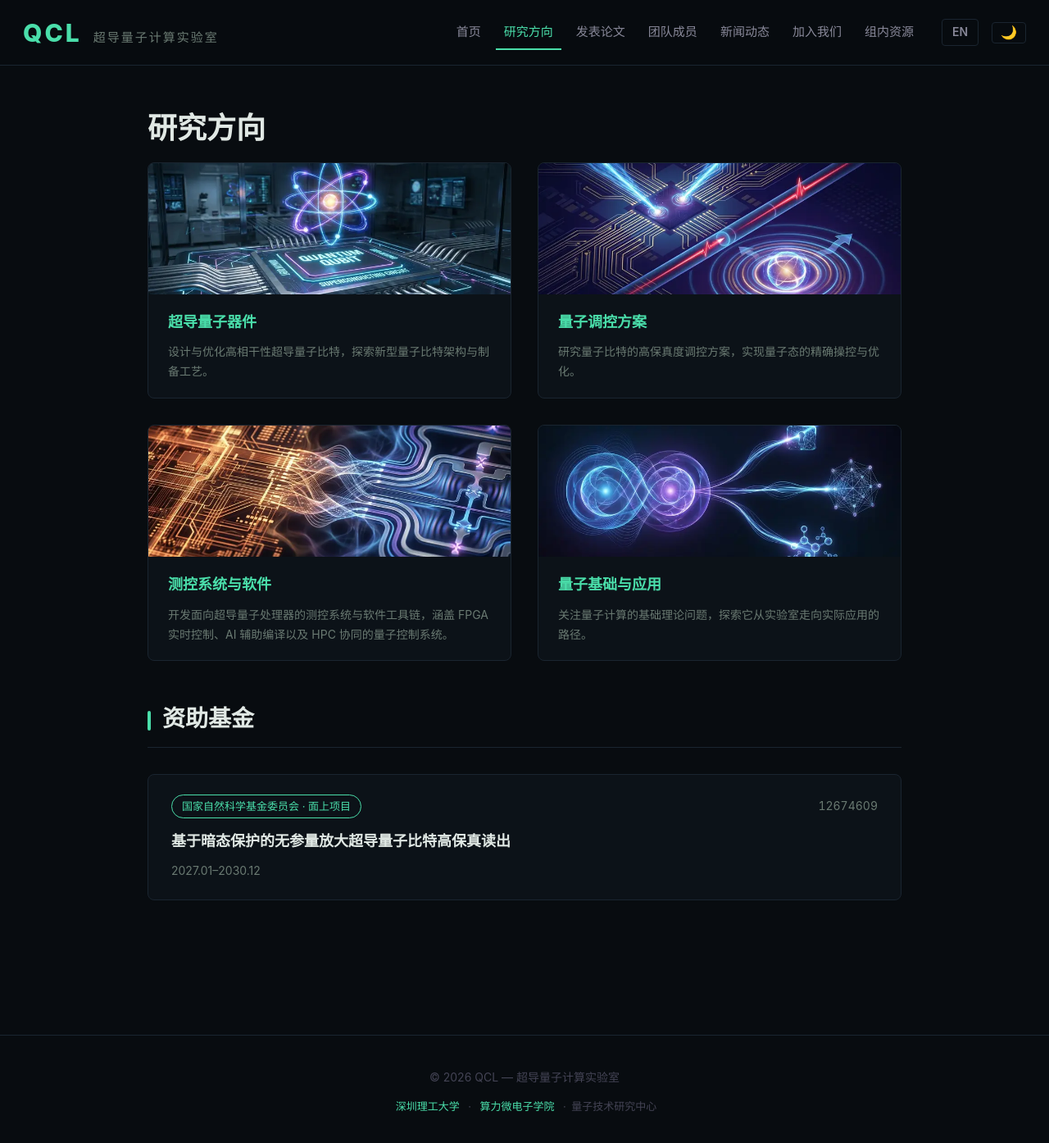
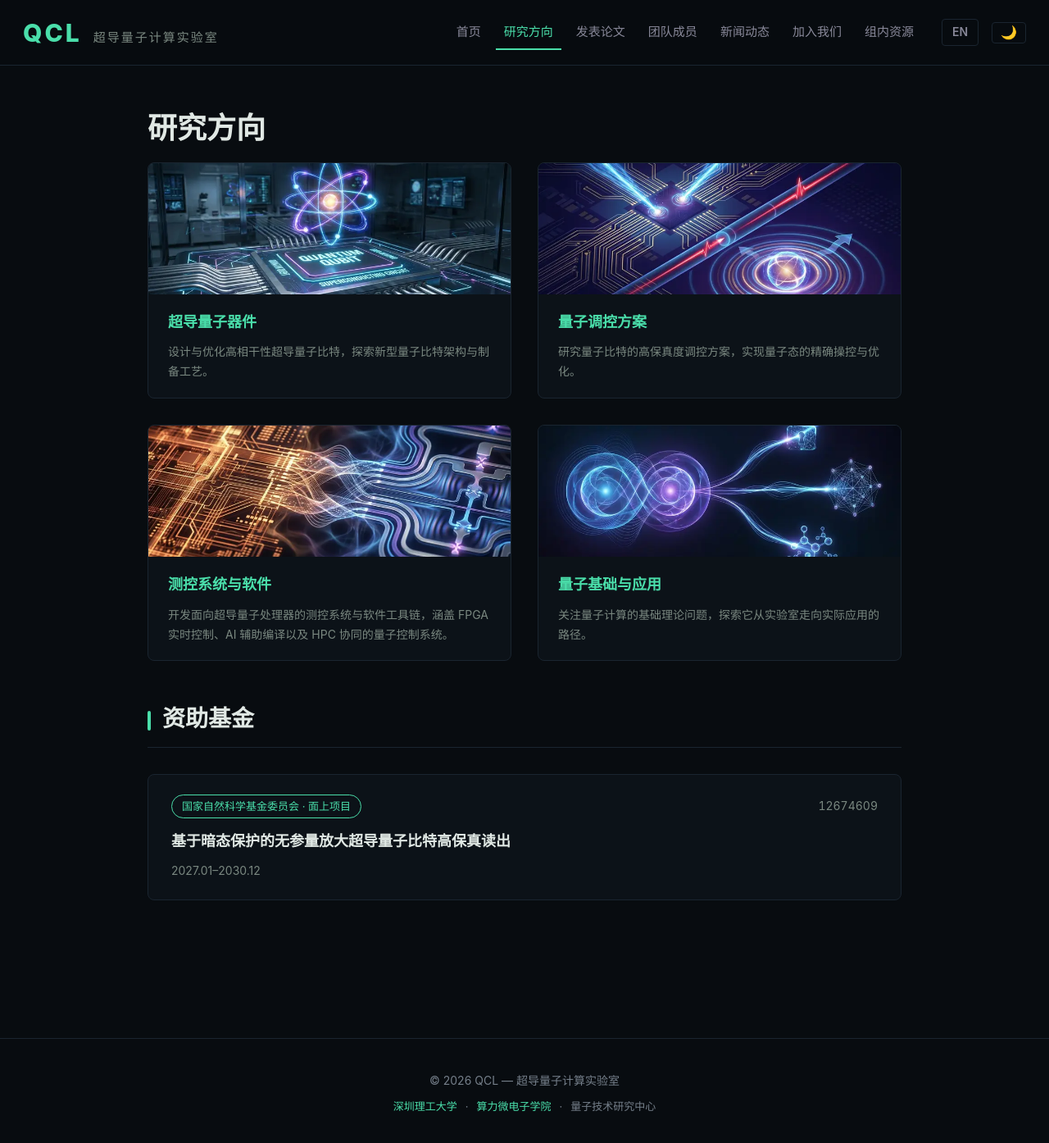
Before and after one commit to QCL-SUAT/qcl-suat.github.io, a Jekyll site: the page built from research.html, in a window 1280 px wide and 1400 px high. Shown: the top 1394 px of the window at 82% size. Built offline with Jekyll 4.4.1, drawn with Linux system fonts in a browser that asks for light colours.

Commit message:
site: 修复窄屏页脚与对比度，平板竖屏改用完整导航
窄屏审计（9 档宽度 × 16 页共 144 次实测）发现的问题，均为既有缺陷。

页脚
- 分隔符改由 ::before 挂到「后一项」上，不再写成独立元素：英文机构名在 390px 折行时
  「·」会被孤立在行首/行尾，读起来是碎句
- ≤768 补 .footer{padding:32px 20px}：此前沿用桌面的 56px，页脚内容盒只有 278px
  而正文是 350px，中文机构名被挤到换行
- body 改弹性列布局（min-height:100vh + main{flex:1}）让短页面页脚贴底：此前
  /publications/ 在 768 下页脚下方留 420px 纯背景空白

对比度（WCAG AA 需 4.5:1，括号内为实测）
- 深色 --text-dim #445(2.06:1) → #757f8a(4.63:1)；--text-secondary #6a7a72(4.16:1)
  → #7a8880(5.08:1)。dim 提到达标后会亮过 secondary，故两级同时提以保住层次
- 深色 --tag-color #4a6a5a(2.99:1) → #628a76(4.63:1)
- 浅色 --text-dim #99a0a8(2.48:1) → #66717c(4.69:1)；--text-secondary #6a7580(4.41:1)
  → #646f7a(4.82:1)；--accent #1a8a5a(4.35:1) → #178050(4.95:1)
- 复核：深浅两套主题共 11 组前景/背景组合全部达标

平板竖屏
- 汉堡菜单断点由 768 降到 720：iPad 竖屏此前也是汉堡菜单；721–768 新增一档把菜单项
  压到 12px / 窄内距，英文站七个菜单项也放得下
- 展开后的汉堡面板改 align-items:flex-start，不再整列居中
- 601–768 卡片网格改两列，此前单列 728px 宽、居中短文本显得很空

Co-Authored-By: Claude Code <noreply@anthropic.com>

```diff
--- a/_includes/footer.html
+++ b/_includes/footer.html
@@ -2,11 +2,11 @@
 
 <footer class="footer">
   <p class="footer-text">{{ t.footer.copyright }}</p>
+  {% comment %}分隔符由 CSS 的 .footer-links > * + *::before 提供，不写成独立元素，
+  这样它跟随后一项折行，不会在窄屏被孤立在行首或行尾{% endcomment %}
   <div class="footer-links">
     <a href="https://www.suat-sz.edu.cn/" target="_blank" rel="noopener noreferrer">{{ t.footer.university }}</a>
-    <span class="footer-sep">·</span>
     <a href="https://cme.suat-sz.edu.cn/" target="_blank" rel="noopener noreferrer">{{ t.footer.cme }}</a>
-    <span class="footer-sep">·</span>
     <span>{{ t.footer.center }}</span>
   </div>
 </footer>
--- a/assets/css/main.css
+++ b/assets/css/main.css
@@ -8,14 +8,17 @@
   --accent: #4adeaa;
   --accent-hover: #3cc898;
   --text: #c8d0d8;
-  --text-secondary: #6a7a72;
+  /* 文字三级都要过 WCAG AA（正文 4.5:1）。改前实测：secondary #6a7a72 = 4.16:1、
+     dim #445(=#444455) = 2.06:1，都不达标；且 dim 提到达标后会亮过 secondary，
+     所以两级一起提，保住 dim < secondary 的层次。 */
+  --text-secondary: #7a8880;
   --text-title: #d0ddd5;
   --text-heading: #e0e8e4;
-  --text-dim: #445;
+  --text-dim: #757f8a;
   --nav-bg: rgba(8, 12, 16, 0.95);
   --nav-link: #889;
   --tag-bg: #0a1a14;
-  --tag-color: #4a6a5a;
+  --tag-color: #628a76;   /* 改前 #4a6a5a 对标签底色只有 2.99:1，现 4.63:1 */
   --tag-border: #1a3a2a;
   --code-bg: #1a2530;
   --input-bg: #0a0e14;
@@ -35,13 +38,13 @@
   --card-bg: #f7f8fa;
   --border: #e0e4e8;
   --border-hover: #b0c4b8;
-  --accent: #1a8a5a;
+  --accent: #178050;   /* 链接色对白底 4.95:1、对卡底 4.65:1（改前 #1a8a5a = 4.35:1） */
   --accent-hover: #14704a;
   --text: #3a4048;
-  --text-secondary: #6a7580;
+  --text-secondary: #646f7a;   /* 4.81:1 on card-bg（改前 #6a7580 = 4.41:1） */
   --text-title: #1a2030;
   --text-heading: #0a1520;
-  --text-dim: #99a0a8;
+  --text-dim: #66717c;         /* 4.67:1 on card-bg（改前 #99a0a8 = 2.48:1） */
   --nav-bg: rgba(255, 255, 255, 0.95);
   --nav-link: #555d68;
   --tag-bg: #eef6f2;
@@ -78,7 +81,11 @@ body {
   font-size: 16px;
   line-height: 1.6;
   -webkit-font-smoothing: antialiased;
+  /* 弹性列布局让页脚在短页面上也贴底，不再于页脚下方留大片背景空白 */
+  min-height: 100vh;
+  display: flex; flex-direction: column;
 }
+main { flex: 1 0 auto; }
 .skip-link {
   position: absolute; top: -100%; left: 0;
   background: var(--accent); color: #080c10;
@@ -354,10 +361,17 @@ img { max-width: 100%; height: auto; }
   padding: 40px 56px; text-align: center; margin-top: 60px;
 }
 .footer-text { font-size: 14px; color: var(--text-dim); }
-.footer-links { display: inline-block; margin-top: 10px; }
-.footer-links a { color: var(--accent); margin: 0 4px; font-size: 13px; }
+/* 分隔符用 ::before 挂在「后一项」上，而不是独立 span——否则窄屏折行时
+   「·」会被单独留在行首或行尾（英文机构名长，390px 下必现）。 */
+.footer-links {
+  display: flex; flex-wrap: wrap; justify-content: center; align-items: baseline;
+  gap: 4px 10px; margin-top: 10px;
+}
+.footer-links > * + *::before {
+  content: '·'; color: var(--text-dim); margin-right: 10px;
+}
+.footer-links a { color: var(--accent); font-size: 13px; }
 .footer-links span { color: var(--text-dim); font-size: 13px; }
-.footer-sep { color: var(--text-dim); margin: 0 2px; }
 
 /* ===== Post Detail ===== */
 .post-header { margin-bottom: 32px; }
@@ -398,17 +412,32 @@ img { max-width: 100%; height: auto; }
 @media (max-width: 1150px) and (min-width: 769px) {
   .nav-logo span { display: none; }
 }
-@media (max-width: 768px) {
+/* 汉堡菜单：≤720px 启用（原为 768，导致 iPad 竖屏也只剩汉堡）。
+   721–768 保留完整导航，为此把菜单项进一步压到 12px / 窄内距，英文站也放得下。 */
+@media (max-width: 720px) {
   .nav { padding: 0 20px; height: 64px; }
   .nav-logo { font-size: 28px; }
   .nav-logo span { display: none; }
-  .nav-links { display: none; flex-direction: column; position: absolute; top: 64px; left: 0; right: 0; background: var(--nav-bg); border-bottom: 1px solid var(--border); padding: 16px 0; }
+  /* align-items: flex-start 让展开后的菜单左对齐；继承桌面态的 center 会整列居中 */
+  .nav-links { display: none; flex-direction: column; align-items: flex-start; position: absolute; top: 64px; left: 0; right: 0; background: var(--nav-bg); border-bottom: 1px solid var(--border); padding: 16px 0; }
   .nav-links.open { display: flex; }
   .nav-item > a { padding: 12px 24px; }
   .nav-dropdown { position: static; border: none; box-shadow: none; padding-left: 24px; display: none; }
   .nav-item.open .nav-dropdown { display: block; }
   .menu-toggle { display: block; }
   .lang-toggle { margin: 8px 24px; display: inline-block; }
+}
+@media (min-width: 721px) and (max-width: 768px) {
+  .nav { padding: 0 14px; height: 64px; }
+  .nav-logo { font-size: 26px; letter-spacing: 2px; }
+  .nav-logo span { display: none; }
+  .nav-item > a { font-size: 12px; padding: 6px 5px; }
+  .lang-toggle { margin-left: 6px; padding: 3px 8px; font-size: 12px; }
+}
+
+@media (max-width: 768px) {
+  /* 页脚内边距随正文一起收窄；原来沿用桌面的 56px，窄屏下页脚比正文还窄 */
+  .footer { padding: 32px 20px; }
 
   .hero { height: 400px; }
   .hero-title { font-size: 56px; letter-spacing: 8px; }
@@ -424,3 +453,9 @@ img { max-width: 100%; height: auto; }
   .section-title { font-size: 22px; }
 
   .login-box { width: 90%; padding: 32px 24px; }}
+
+/* 平板竖屏（601–768）卡片排两列：上面那条把网格压成单列，
+   728px 宽的单列卡片配居中短文本会显得很空。放在其后以覆盖。 */
+@media (min-width: 601px) and (max-width: 768px) {
+  .research-grid, .team-grid { grid-template-columns: repeat(2, 1fr); }
+}
```
